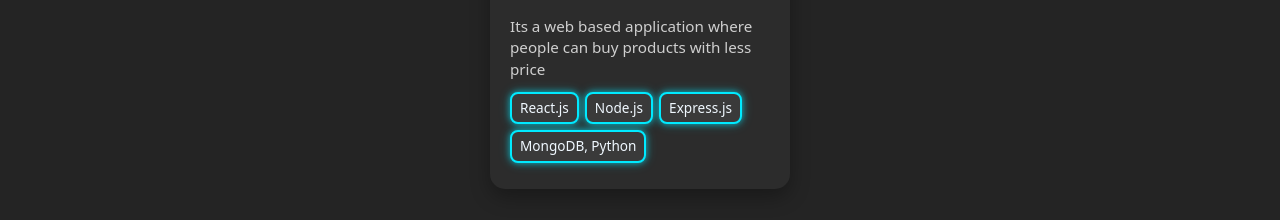
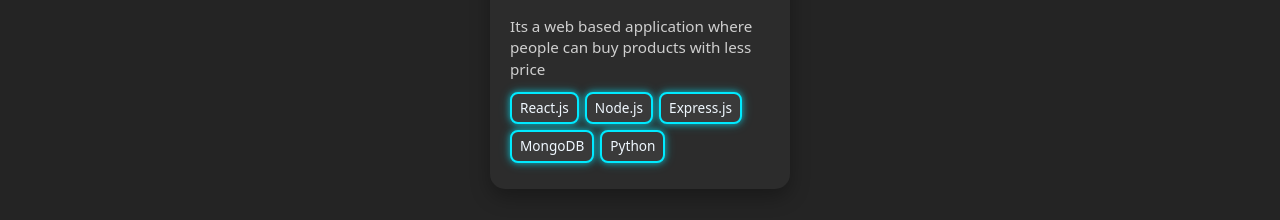
Before and after one commit to ARITRA2004/AritraMandal.com, a React (Vite) app: page / in a window 1280 px wide. Shown: the part 1640-1860 px from the top of the page. Built offline with nearby package versions, Linux system fonts and the light colour scheme.

Commit message:
small change

```diff
--- a/src/MyProjects/Projects.js
+++ b/src/MyProjects/Projects.js
@@ -25,7 +25,7 @@
         src:"./priceCompare.png",
         name:"Price Vision",
         desc:"Its a web based application where people can buy products with less price",
-        tech:["React.js","Node.js","Express.js","MongoDB, Python"]
+        tech:["React.js","Node.js","Express.js","MongoDB", "Python"]
     }
 ]
 
```
